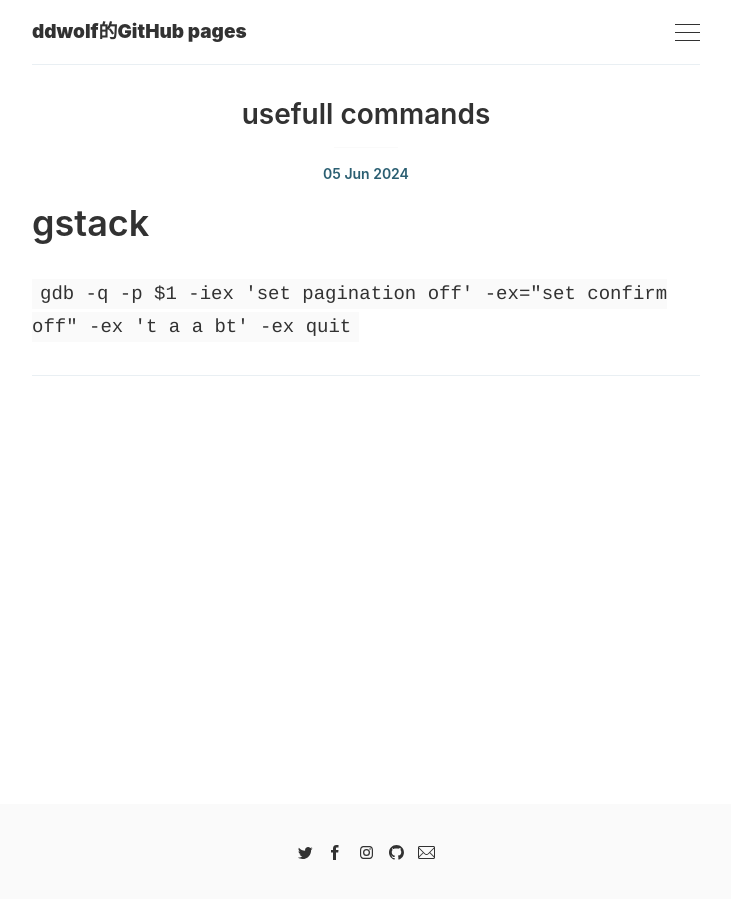
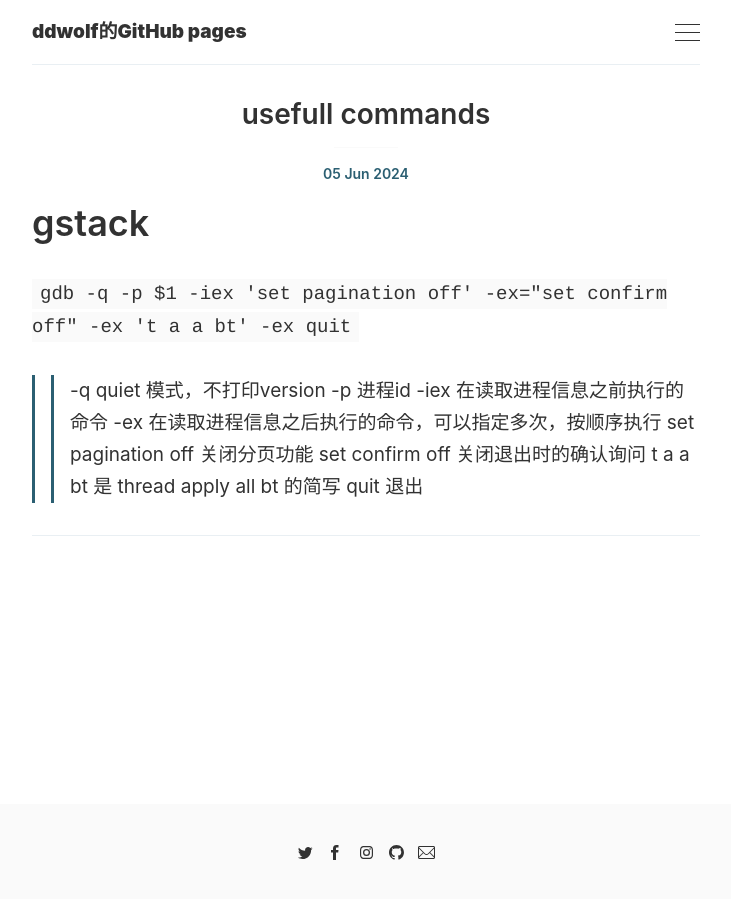
Before and after one commit to ddwolf/ddwolf.github.io, a Jekyll site: the page built from _posts/2024-06-05-useful-command.md, in a window 1280 px wide. Shown: the whole page, without its empty margins (274-1005 px from the left). Built offline with Jekyll 4.4.1, drawn with Linux system fonts in a browser that asks for light colours.

Commit message:
Update 2024-06-05-useful-command.md

```diff
--- a/_posts/2024-06-05-useful-command.md
+++ b/_posts/2024-06-05-useful-command.md
@@ -6,3 +6,12 @@ date: 2024-06-05
 
 # gstack
 `gdb -q -p $1 -iex 'set pagination off' -ex="set confirm off" -ex 't a a bt' -ex quit`
+
+>> -q quiet 模式，不打印version
+>> -p 进程id
+>> -iex 在读取进程信息之前执行的命令
+>> -ex 在读取进程信息之后执行的命令，可以指定多次，按顺序执行
+>> set pagination off 关闭分页功能
+>> set confirm off 关闭退出时的确认询问
+>> t a a bt 是 thread apply all bt 的简写
+>> quit 退出
```
